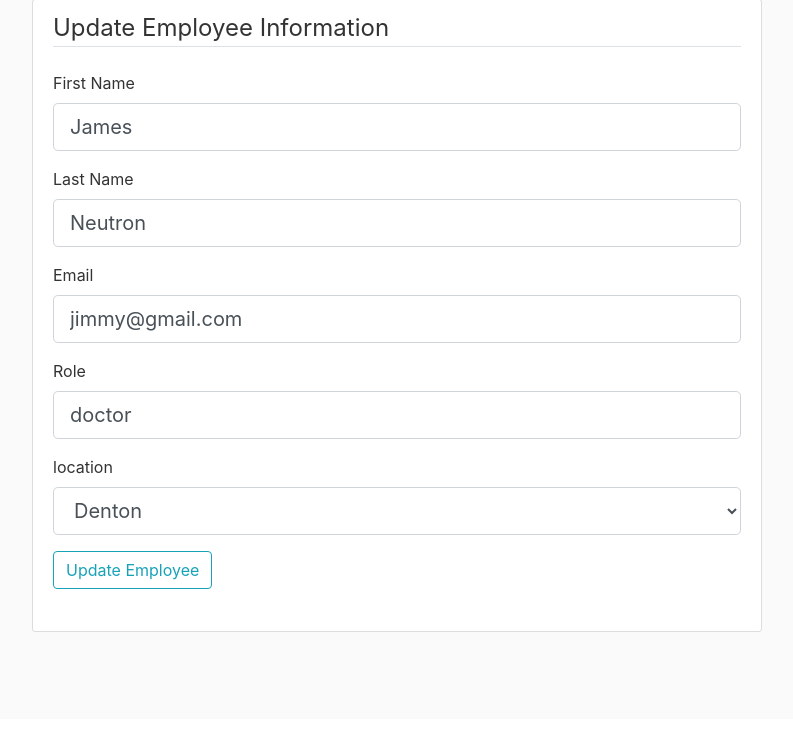
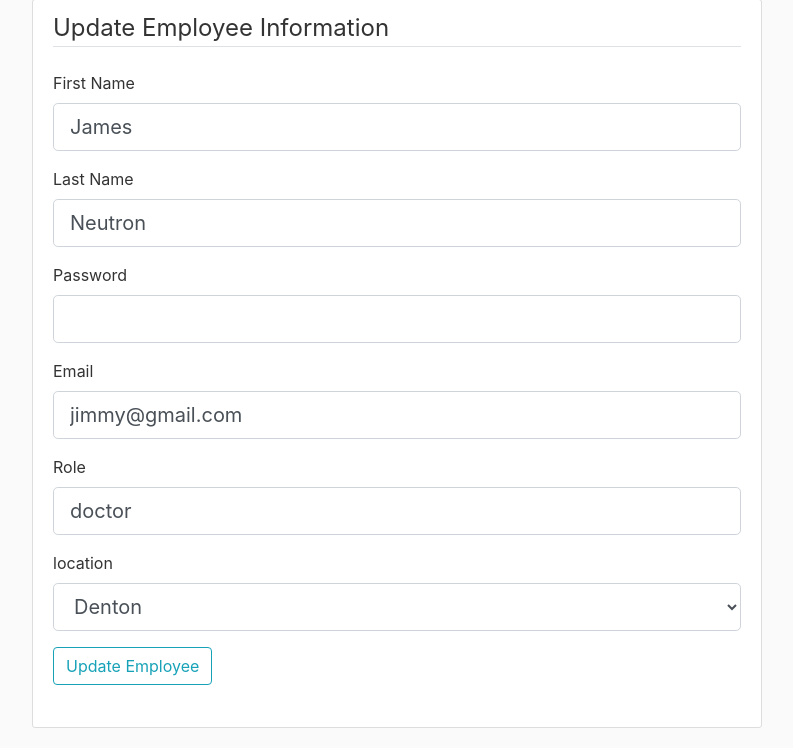
Before and after one commit to JonathonWright-UNT/4350_Project, a Flask app: page /account in a window 1280 px wide. Shown: the part 81-829 px from the top of the page, without its empty margins (53-846 px from the left). Before the commit the page ends 713 px from the top, so only its background shows below. Run offline with Flask 2, Linux system fonts and the light colour scheme; a user stored in the database is signed in; some libraries are stand-ins or nearby versions.

Commit message:
Added capablity of employee password to be updated in Account form

```diff
--- a/4350_Project/bloodsite/bloodapp/forms.py
+++ b/4350_Project/bloodsite/bloodapp/forms.py
@@ -139,7 +139,7 @@ class CreateEmployeeForm(FlaskForm):
                            validators=[DataRequired(), Length(min=2, max=20)])
 
     password = StringField('Password',
-                           validators=[DataRequired(), Length(min=2, max=20)])
+                           validators=[DataRequired(), Length(min=5, max=20)])
 
     email = StringField('Email', validators=[DataRequired()])
 
@@ -166,8 +166,7 @@ class UpdateEmployeeForm(FlaskForm):
     last_name = StringField('Last Name',
                            validators=[DataRequired(), Length(min=2, max=20)])
 
-    password = StringField('Password',
-                           validators=[DataRequired(), Length(min=2, max=20)])
+    password = StringField('Password')
 
     email = StringField('Email', validators=[DataRequired()])
 
--- a/4350_Project/bloodsite/bloodapp/routes.py
+++ b/4350_Project/bloodsite/bloodapp/routes.py
@@ -4,7 +4,6 @@ from flask_login import login_user, current_user, logout_user, login_required
 from bloodapp.forms import CreateDonorForm, UpdateDonorForm, DonorForm, DonationForm, WithdrawForm, CreateEmployeeForm, LoginForm, UpdateEmployeeForm
 from bloodapp.models import Donor, Staff, Donation, Bank
 from bloodapp import app, db, bcrypt
-
 
 
 @app.route('/', methods=["GET", "POST"])
@@ -150,11 +149,21 @@ def UpdateEmployee():
     if form.validate_on_submit():
         staff.first_name=form.first_name.data
         staff.last_name=form.last_name.data
+        password_updated = 1
+        if form.password.data != '':
+            if len(form.password.data) > 4 and len(form.password.data) < 21:
+                hashed_password = bcrypt.generate_password_hash(form.password.data).decode('utf-8')
+                staff.password=hashed_password
+                password_updated = 1
+            else:
+                flash(f'Password not updated. Please enter password ranging from 5-20 characters.', category='Success')
+                password_updated = 0
         staff.email=form.email.data
         staff.role=form.role.data
         staff.location=form.location.data
         db.session.commit()
-        flash(f'Donor Updated', category='Success')
+        if password_updated != 0:
+            flash(f'Donor Updated', category='Success')
     elif request.method == 'GET':
         form.first_name.data=staff.first_name
         form.last_name.data=staff.last_name
--- a/4350_Project/bloodsite/bloodapp/templates/update_employee.html
+++ b/4350_Project/bloodsite/bloodapp/templates/update_employee.html
@@ -31,6 +31,19 @@
                     </div>
                 {% else %}
                 {{form.last_name(class="form-control form-control-lg")}}
+                {% endif %}
+            </div>
+            <div class="form-group">
+                {{form.password.label(class="form-control-label")}}
+                {% if form.password.errors %}
+                    {{form.password(class="form-control form-control-lg is-invalid")}}
+                    <div class="invalid-feedback">
+                        {% for error in form.password.errors %}
+                            <span>{{ error }}</span>
+                        {% endfor %}
+                    </div>
+                {% else %}
+                {{form.password(class="form-control form-control-lg")}}
                 {% endif %}
             </div>
             <div class="form-group">
```
Also changed, not shown: 4350_Project/bloodsite/bloodapp/site.db.
